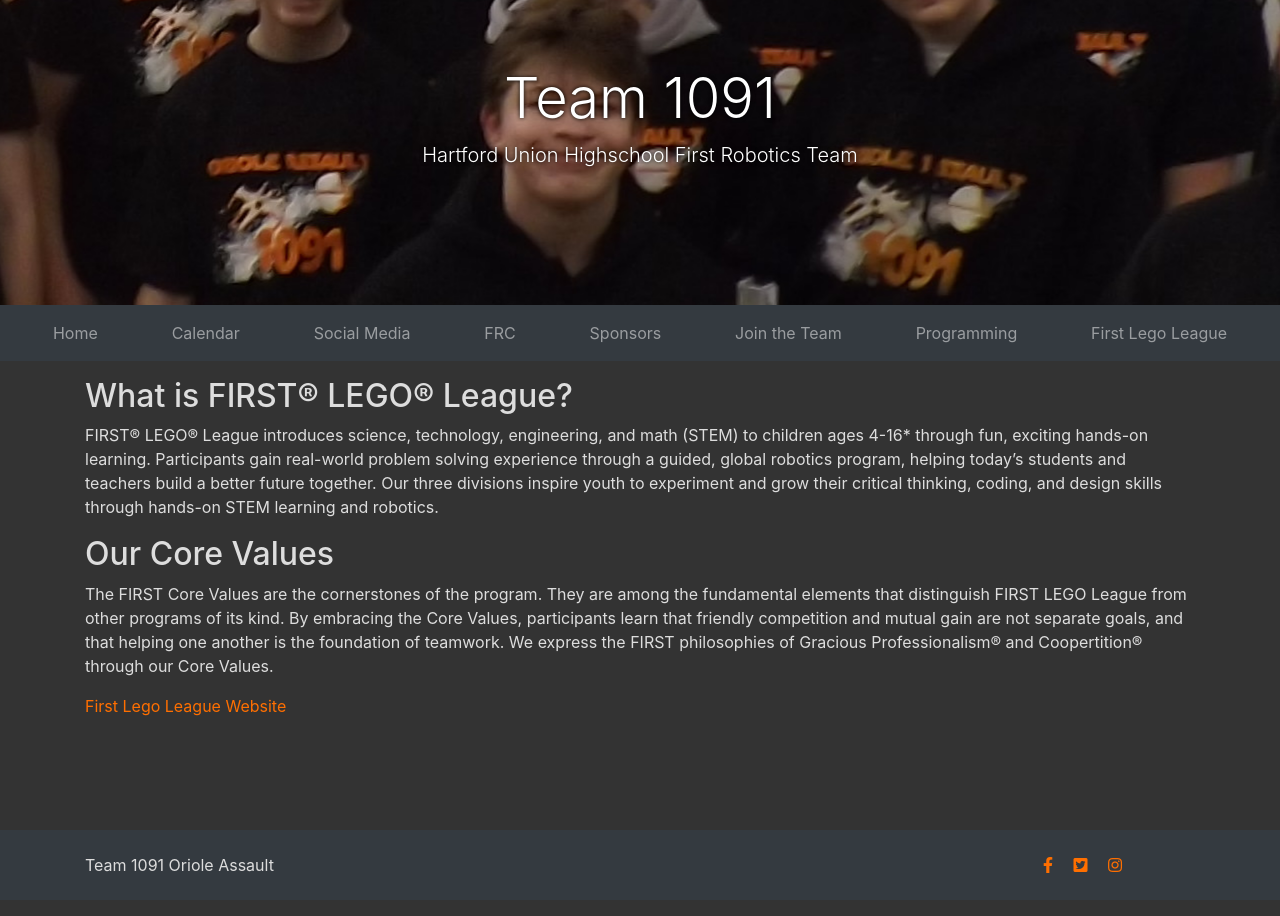
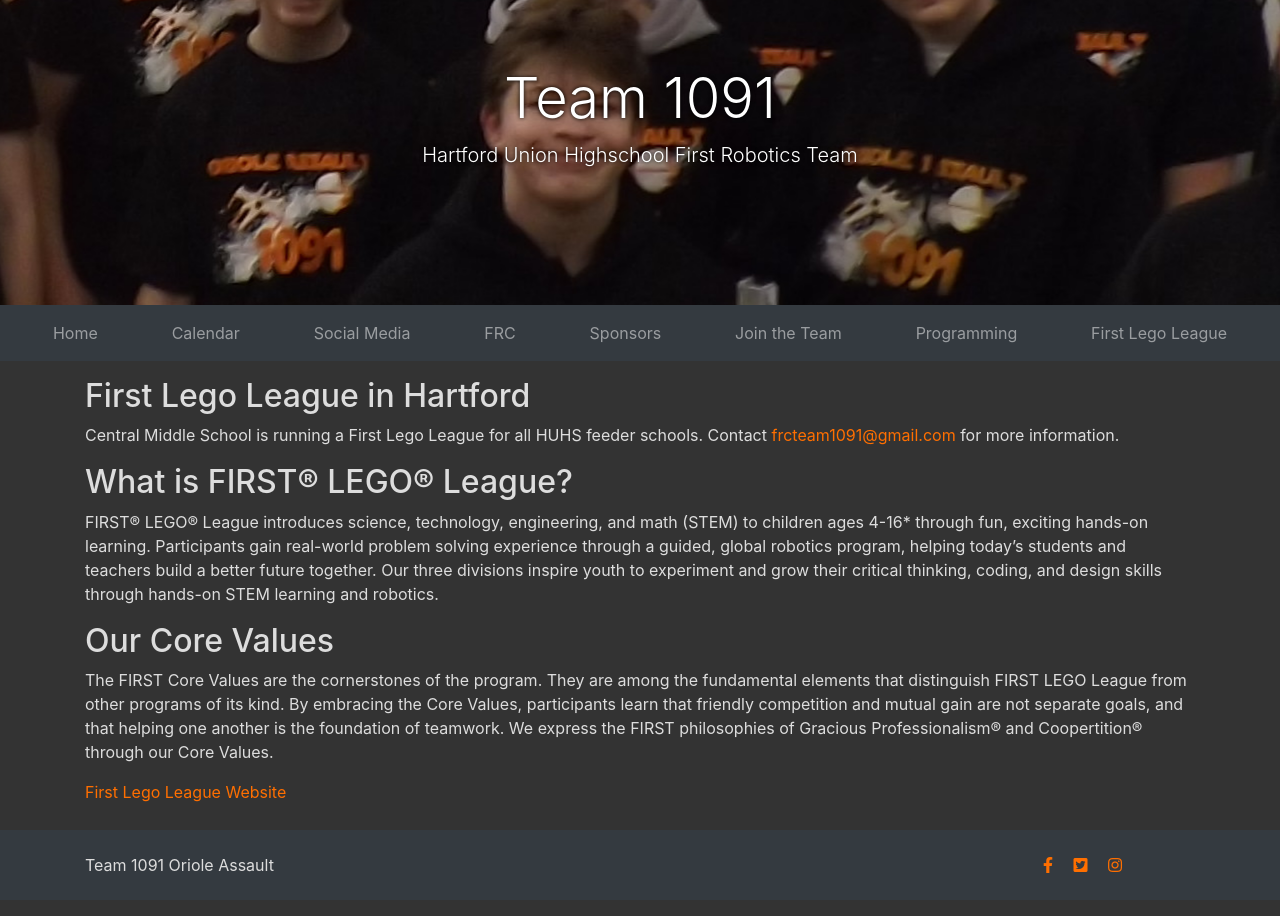
Before and after one commit to Team1091/team1091.github.io, a Jekyll site: the page built from fll.md, in a window 1280 px wide. Built offline with Jekyll 4.4.1, drawn with Linux system fonts in a browser that asks for light colours; nearby versions of some CDN libraries; our own code applies the rules of GitHub Pages for plain Markdown files.

Commit message:
Added information on the First Lego League

```diff
--- a/fll.md
+++ b/fll.md
@@ -1,3 +1,7 @@
+## First Lego League in Hartford
+Central Middle School is running a First Lego League for all HUHS feeder schools.
+Contact [frcteam1091@gmail.com](frcteam1091@gmail.com) for more information.
+
 ## What is FIRST® LEGO® League?
 FIRST® LEGO® League introduces science, technology, engineering, and math (STEM) to children ages 4-16*
 through fun, exciting hands-on learning. Participants gain real-world problem solving experience through a
```
